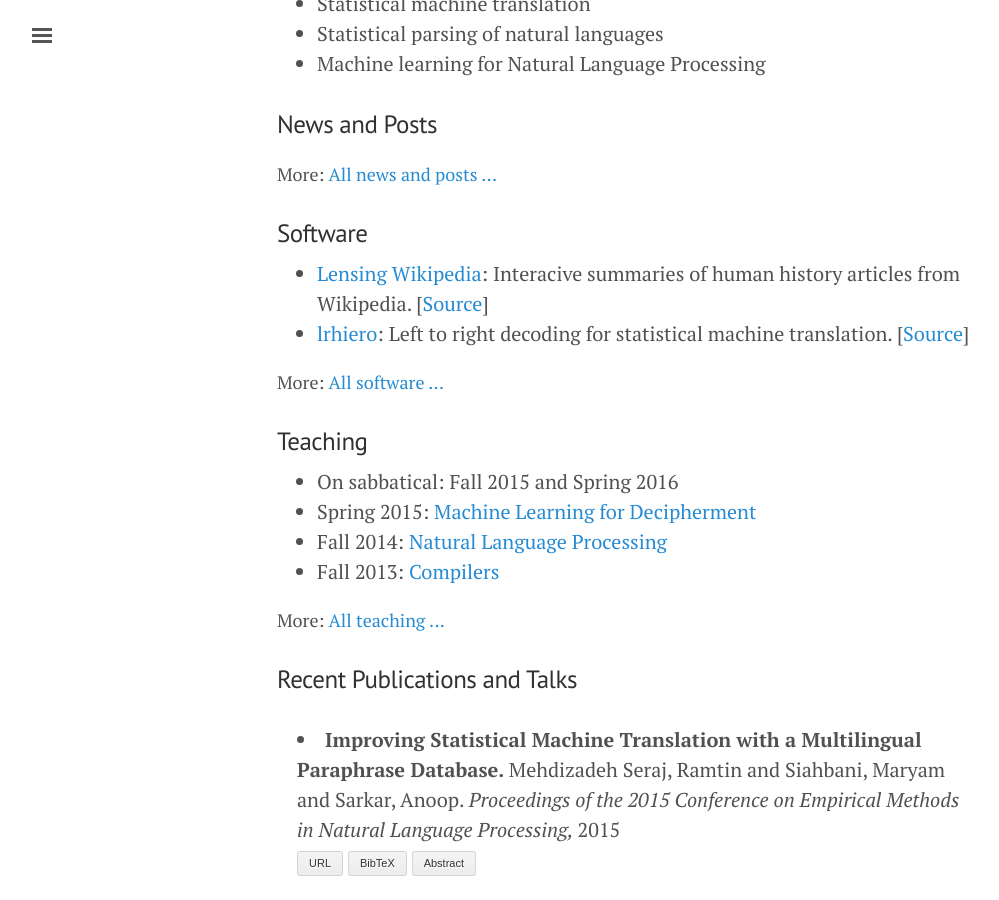
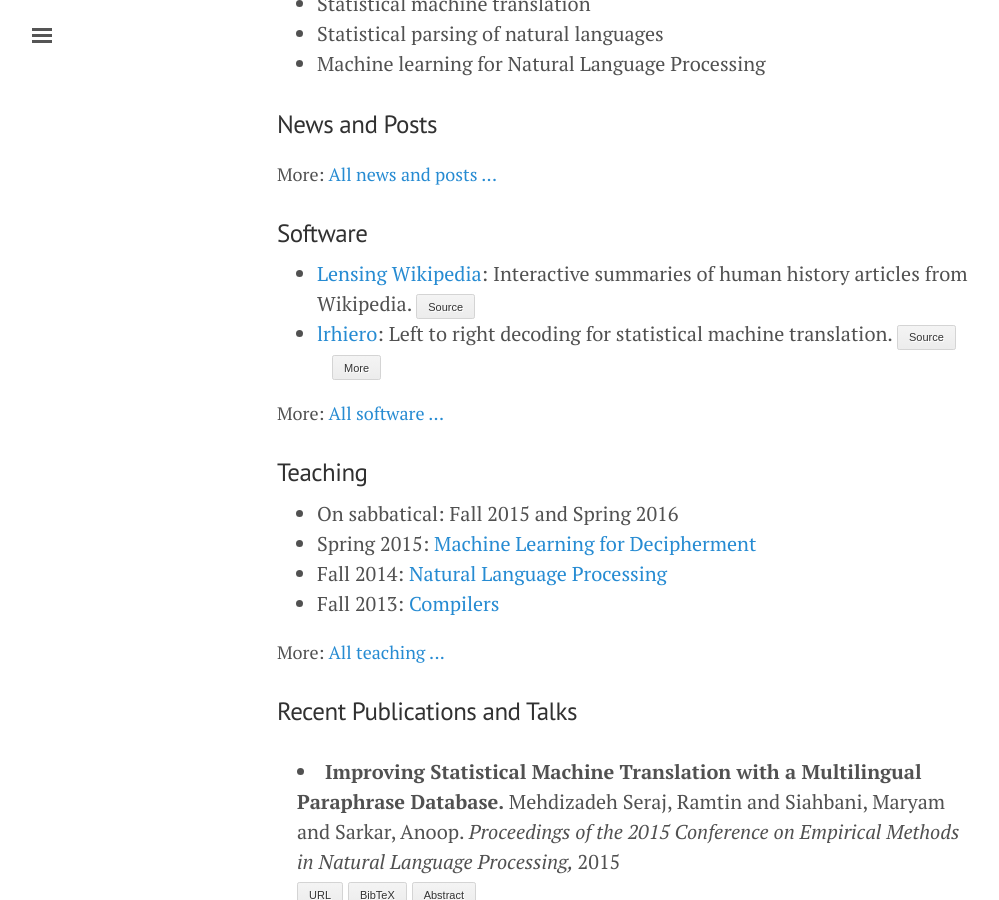
Before and after one commit to anoopsarkar/anoopsarkar.github.io, a Jekyll site: the page built from index.md, in a window 1280 px wide and 900 px high, scrolled down 448 px. Shown: the whole window, without its empty margins (3-1002 px from the left). Built offline with Jekyll 4.4.1, drawn with Linux system fonts in a browser that asks for light colours.

```diff
--- a/index.md
+++ b/index.md
@@ -44,11 +44,16 @@ customjs: shortpubs
     <li>
     {% if sw.url %}
         <a href="{{ sw.url }}">{{ sw.name }}</a>: {{ sw.about }}.
+    {% elsif sw.repo %}
+        <a href="{{ sw.repo }}">{{ sw.name }}</a>: {{ sw.about }}.
     {% else %}
         {{ sw.name }}: {{ sw.about }}.
     {% endif %}
     {% if sw.repo %}
-        [<a href="{{ sw.repo }}">Source</a>]
+        <a href="{{ sw.repo }}" class="button">Source</a>
+    {% endif %}
+    {% if sw.paper %}
+        <a href="{{ sw.paper }}" class="button">More</a>
     {% endif %}
     </li>
 {% endfor %}
```
Also changed, not shown: _data/software.yaml (+6 -6 lines), software.md (+6 -1 lines).
